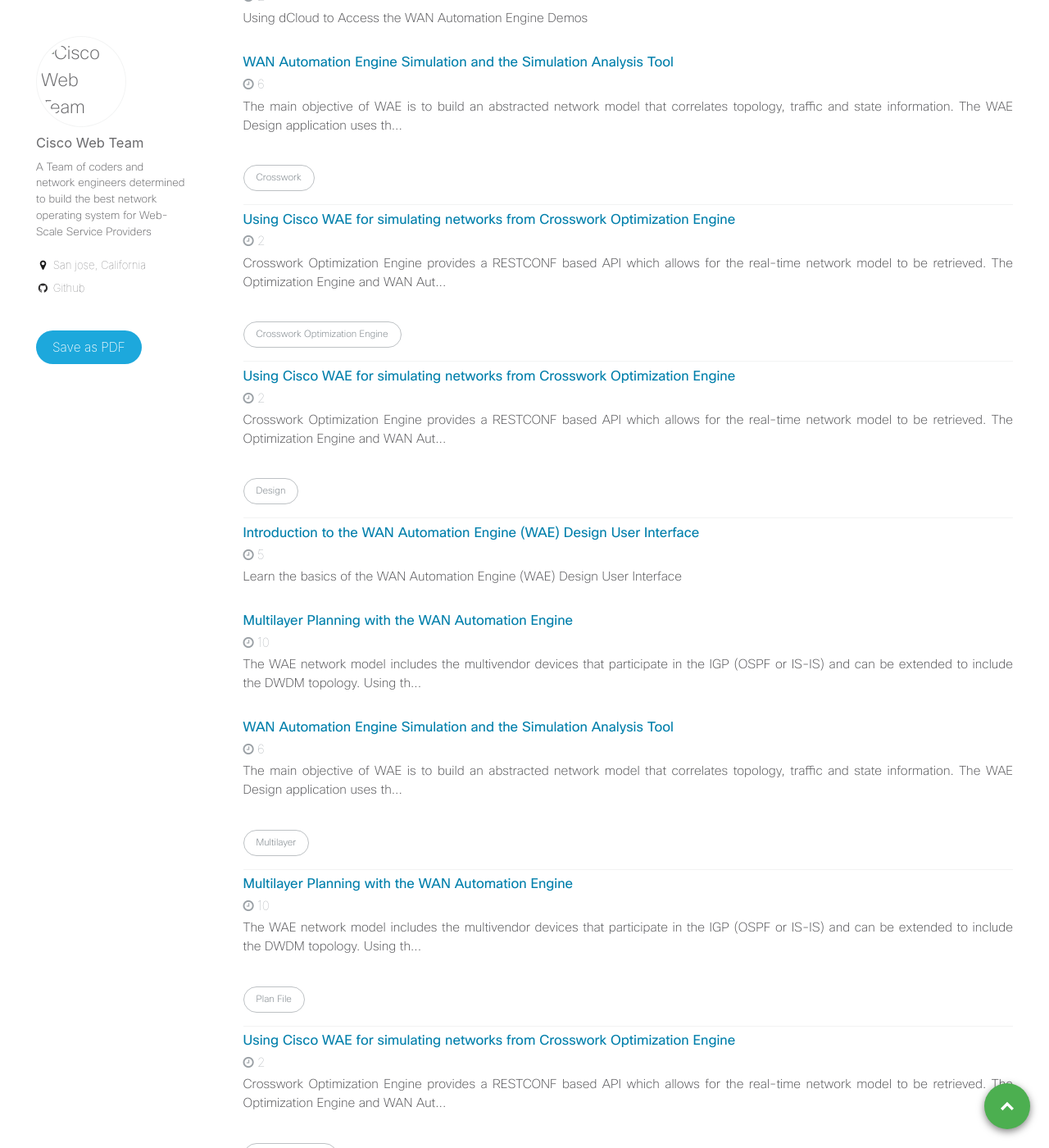
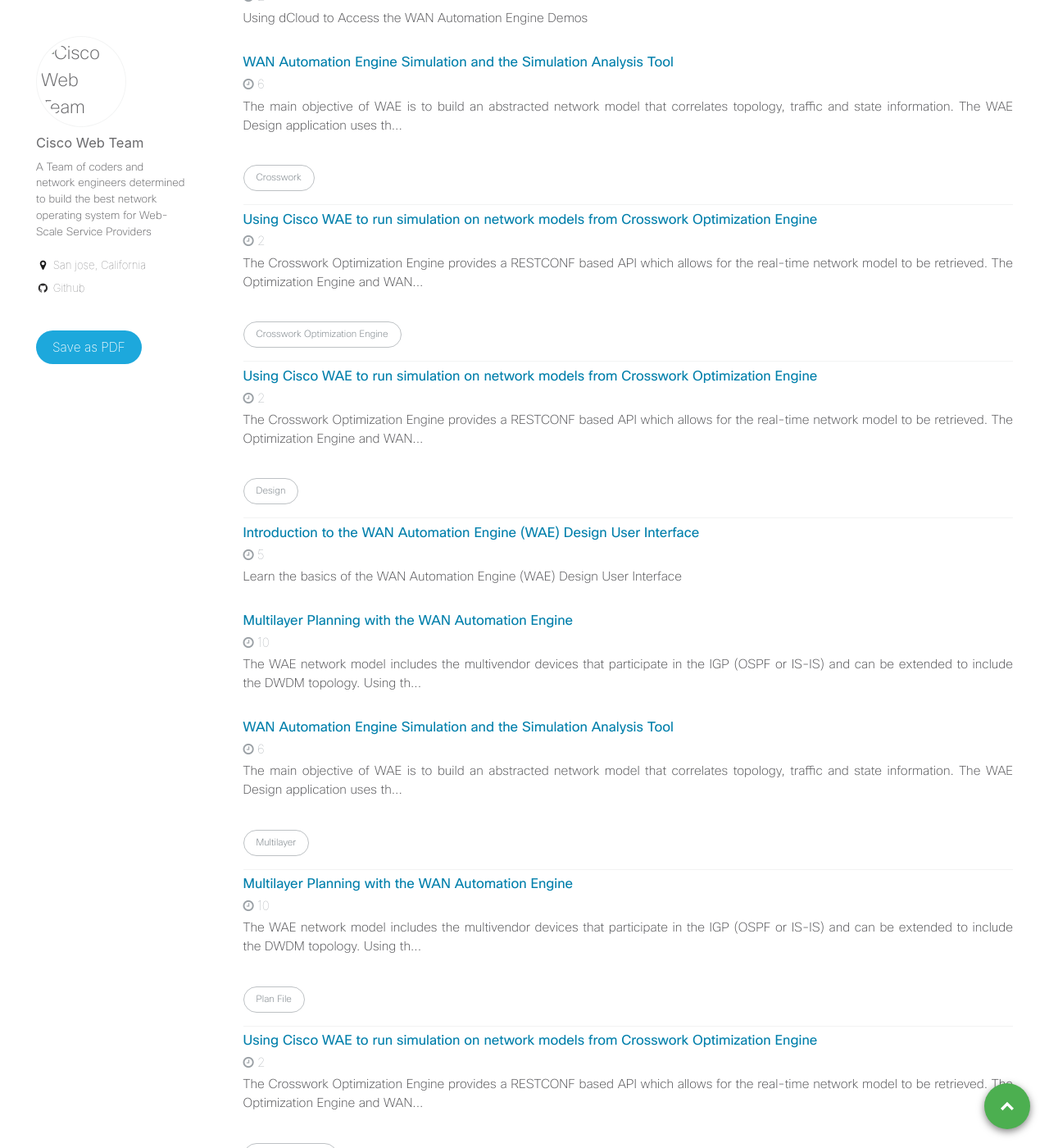
Before and after one commit to xrdocs/automation, a Jekyll site: the page built from _pages/tag-archive.html, in a window 1280 px wide and 1400 px high, scrolled down 956 px. Shown: the whole window at 82% size. Built offline with Jekyll 4.4.1, drawn with Linux system fonts in a browser that asks for light colours; some of the changed text lies outside the part shown.

Commit message:
Update using-cisco-wae-for-simulating-networks-from-crosswork-optimization-engine.md

```diff
--- a/_tutorials/using-cisco-wae-for-simulating-networks-from-crosswork-optimization-engine.md
+++ b/_tutorials/using-cisco-wae-for-simulating-networks-from-crosswork-optimization-engine.md
@@ -1,14 +1,16 @@
 ---
 published: true
 date: '2021-08-23 14:43 +0800'
-title: Using Cisco WAE for simulating networks from Crosswork Optimization Engine
+title: >-
+  Using Cisco WAE to run simulation on network models from Crosswork
+  Optimization Engine
 author: Fung Lim
 excerpt: >-
-  Crosswork Optimization Engine provides a RESTCONF based API which allows for
-  the real-time network model to be retrieved. The Optimization Engine and WAN
-  Automation Engine uses the same schema which allows network models to be used
-  interchangeably across the two platforms, allowing for a multitude of capacity
-  management use cases to be addressed by these two products.
+  The Crosswork Optimization Engine provides a RESTCONF based API which allows
+  for the real-time network model to be retrieved. The Optimization Engine and
+  WAN Automation Engine uses the same schema which allows network models to be
+  used interchangeably across the two platforms, allowing for a multitude of
+  capacity management use cases to be addressed by these two products.
 tags:
   - Crosswork
   - Crosswork Optimization Engine
```
